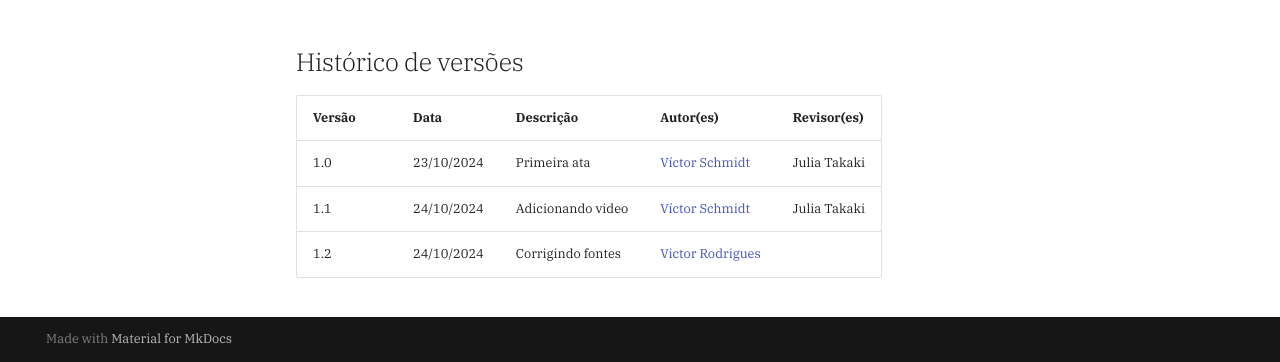
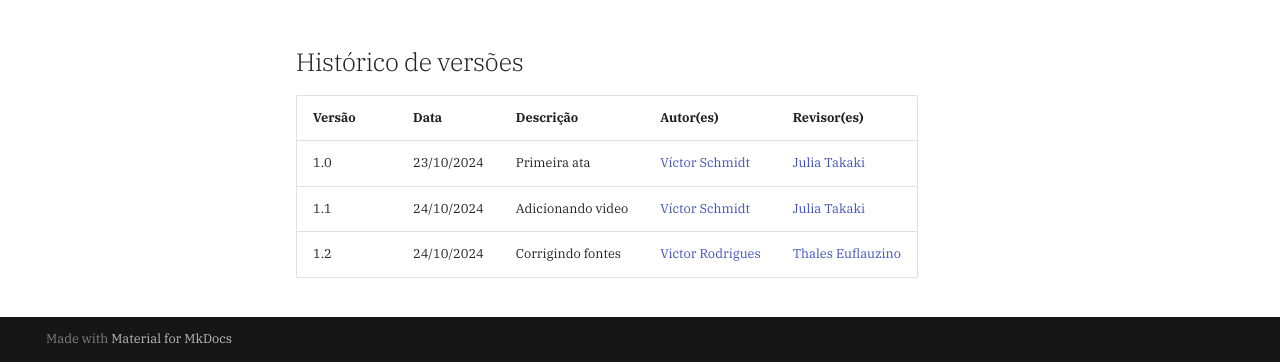
Before and after one commit to Requisitos-de-Software/2024.2-Grupo05, an MkDocs documentation site: the page built from docs/Atas/ata01.md, in a window 1280 px wide and 900 px high, scrolled down 1647 px, cut to the strip 538-900 px from the top of the window. Built offline with MkDocs 1.6.1 and Material for MkDocs 9.7.7, drawn with Linux system fonts in a browser that asks for light colours; comment, search, counter and statistics services are not loaded.

```diff
--- a/docs/Atas/ata01.md
+++ b/docs/Atas/ata01.md
@@ -86,6 +86,6 @@ Na reunião, foram definidos compromissos para os participantes executarem com o
 
 | Versão | Data | Descrição | Autor(es) | Revisor(es) |
 | ------ | ---- | --------- | --------- | ----------- |
-|1.0|23/10/2024|Primeira ata| [Víctor Schmidt](https://github.com/moonshinerd) | Julia Takaki
-|1.1|24/10/2024|Adicionando video| [Víctor Schmidt](https://github.com/moonshinerd) | Julia Takaki
-|1.2|24/10/2024|Corrigindo fontes| [Victor Rodrigues](https://github.com/ViictorHugoo) |
+|1.0|23/10/2024|Primeira ata| [Víctor Schmidt](https://github.com/moonshinerd) | [Julia Takaki](https://github.com/juliatakaki) |
+|1.1|24/10/2024|Adicionando video| [Víctor Schmidt](https://github.com/moonshinerd) | [Julia Takaki](https://github.com/juliatakaki) |
+|1.2|24/10/2024|Corrigindo fontes| [Victor Rodrigues](https://github.com/ViictorHugoo) | [Thales Euflauzino](https://github.com/thaleseuflauzino) |
```
